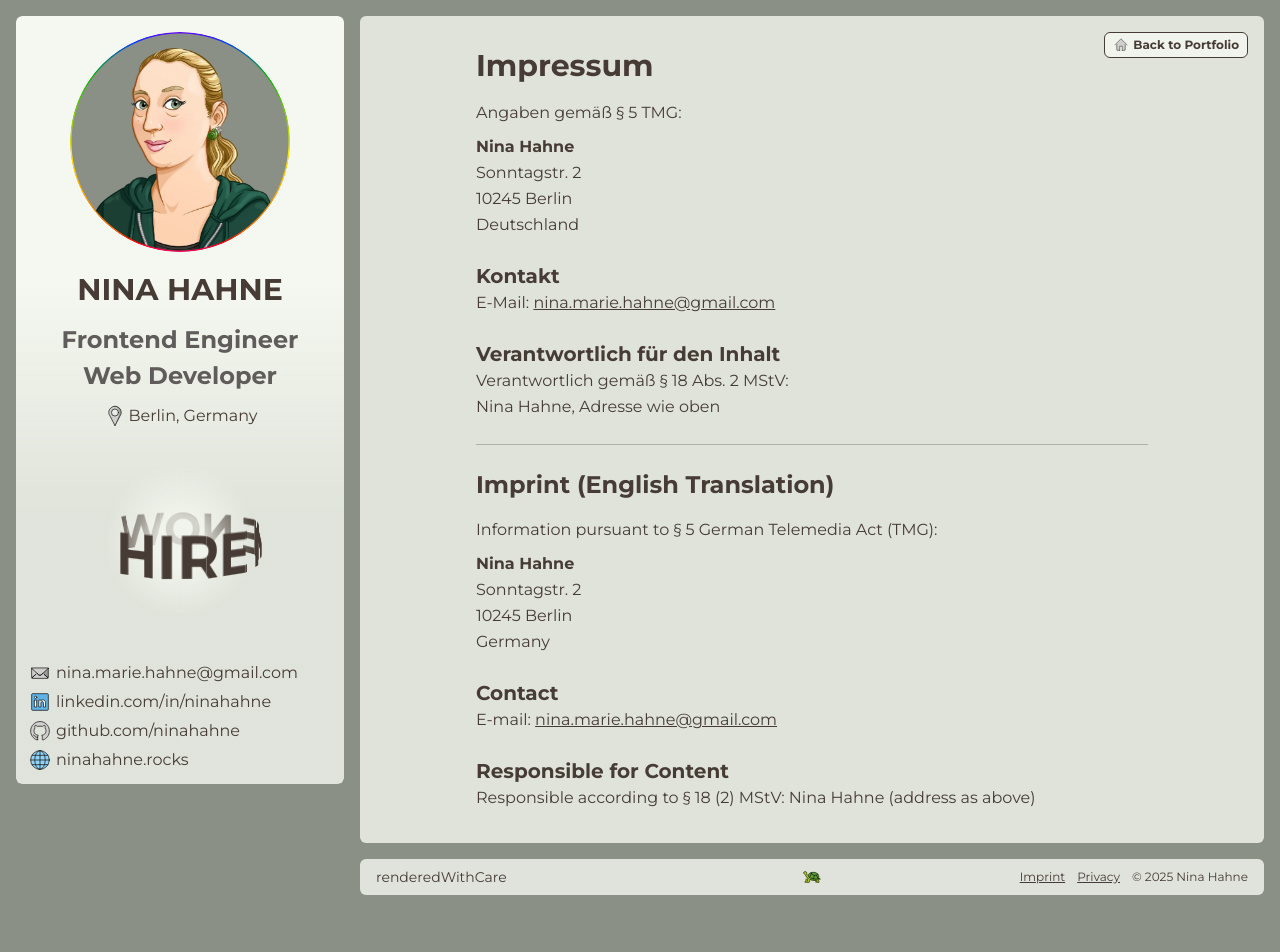
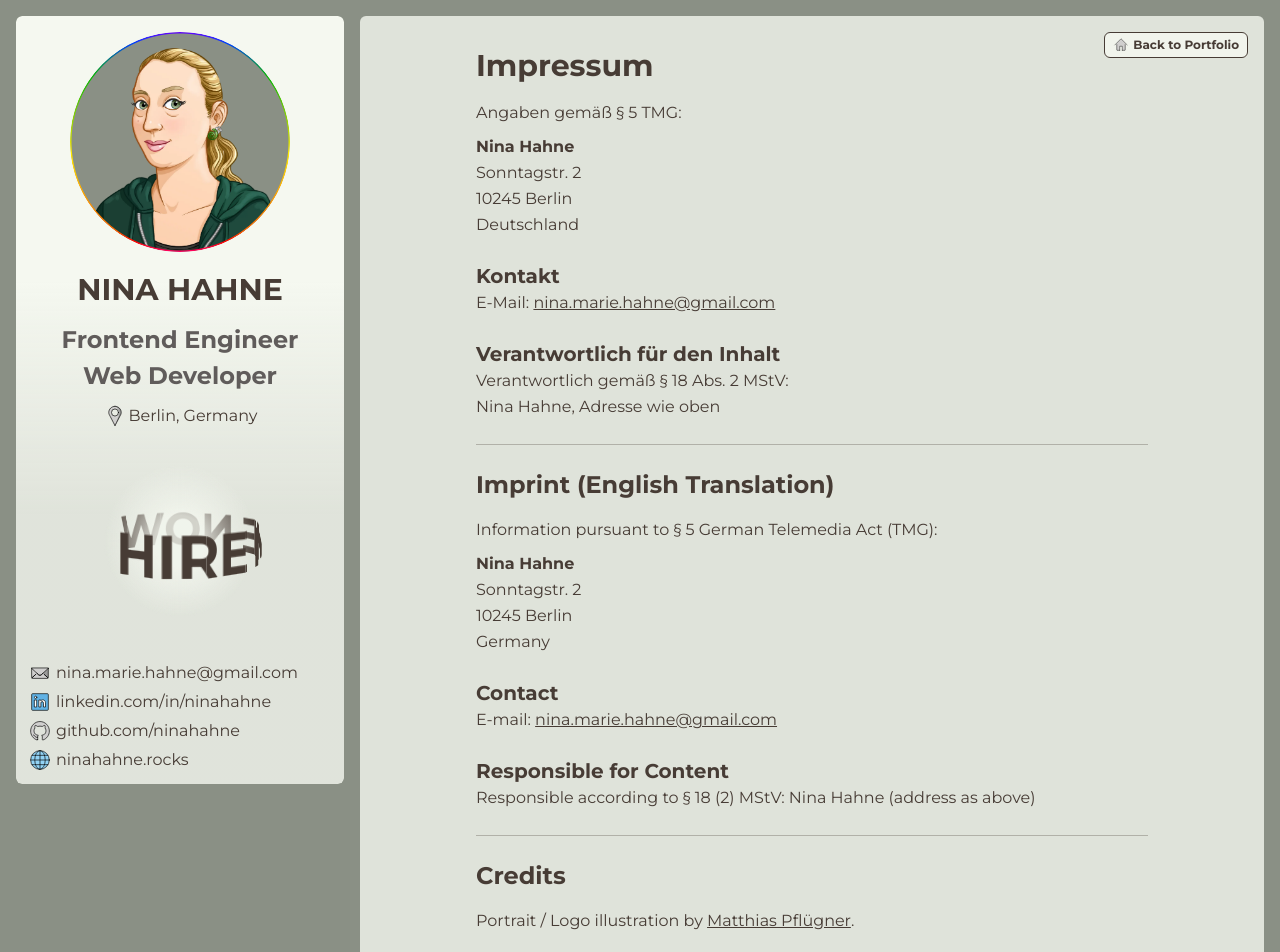
Before and after one commit to NinaHahne/ninahahne-portfolio-sveltekit, a SvelteKit app: page /imprint in a window 1280 px wide. Shown: the top 952 px of the page. Before the commit the page ends 911 px from the top, so only its background shows below. Built offline with nearby package versions, Linux system fonts and the light colour scheme.

Commit message:
feat: add credits section with attribution for portrait/logo illustration

```diff
--- a/src/routes/imprint/+page.svelte
+++ b/src/routes/imprint/+page.svelte
@@ -46,5 +46,15 @@
 
     <h2 class="mt-6 text-xl font-bold">Responsible for Content</h2>
     <p>Responsible according to § 18 (2) MStV: Nina Hahne (address as above)</p>
+
+    <hr class="my-6 border-t border-dusty-brown/30" />
+
+    <h1 class="mb-4 text-2xl font-bold">Credits</h1>
+    <p>
+      Portrait / Logo illustration by
+      <a href="http://pfluegner.net/" target="_blank" rel="noopener" class="underline hover:text-stone">
+        Matthias Pflügner
+      </a>.
+    </p>
   </section>
 </section>
```
